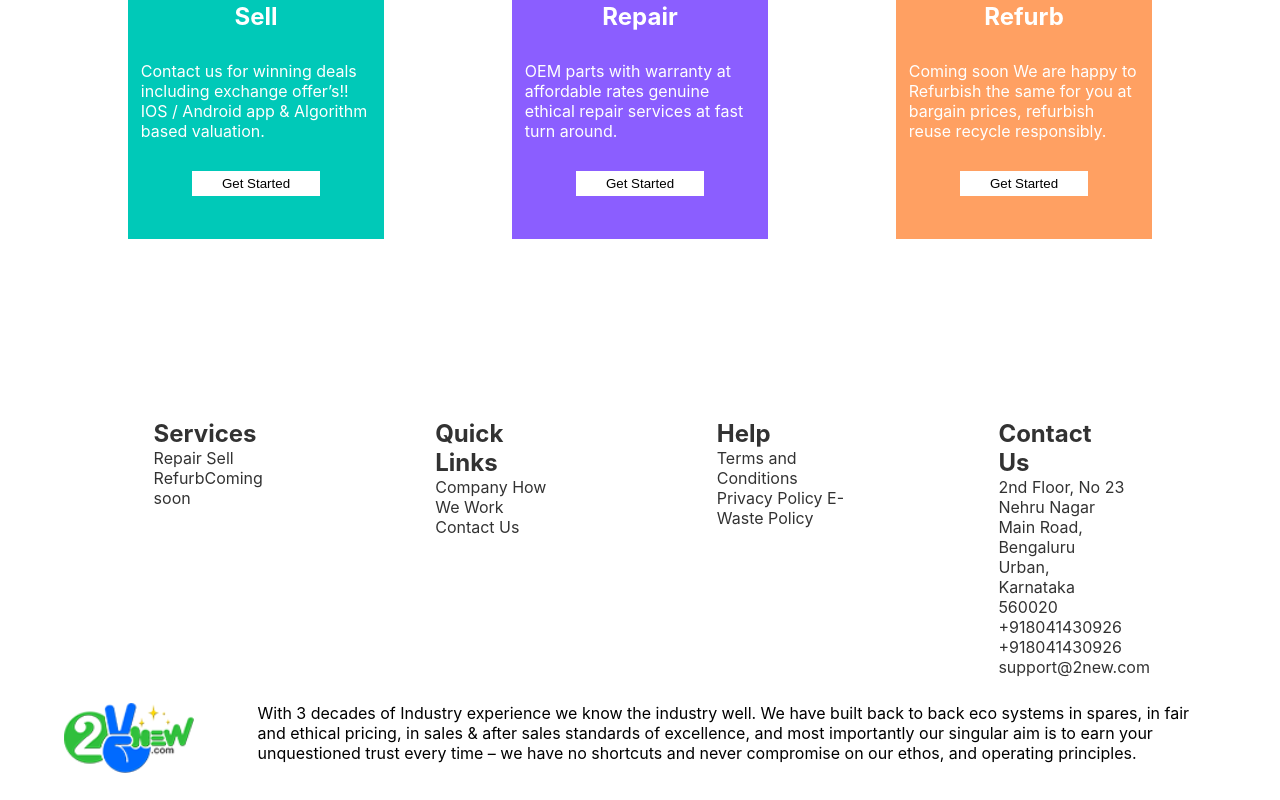
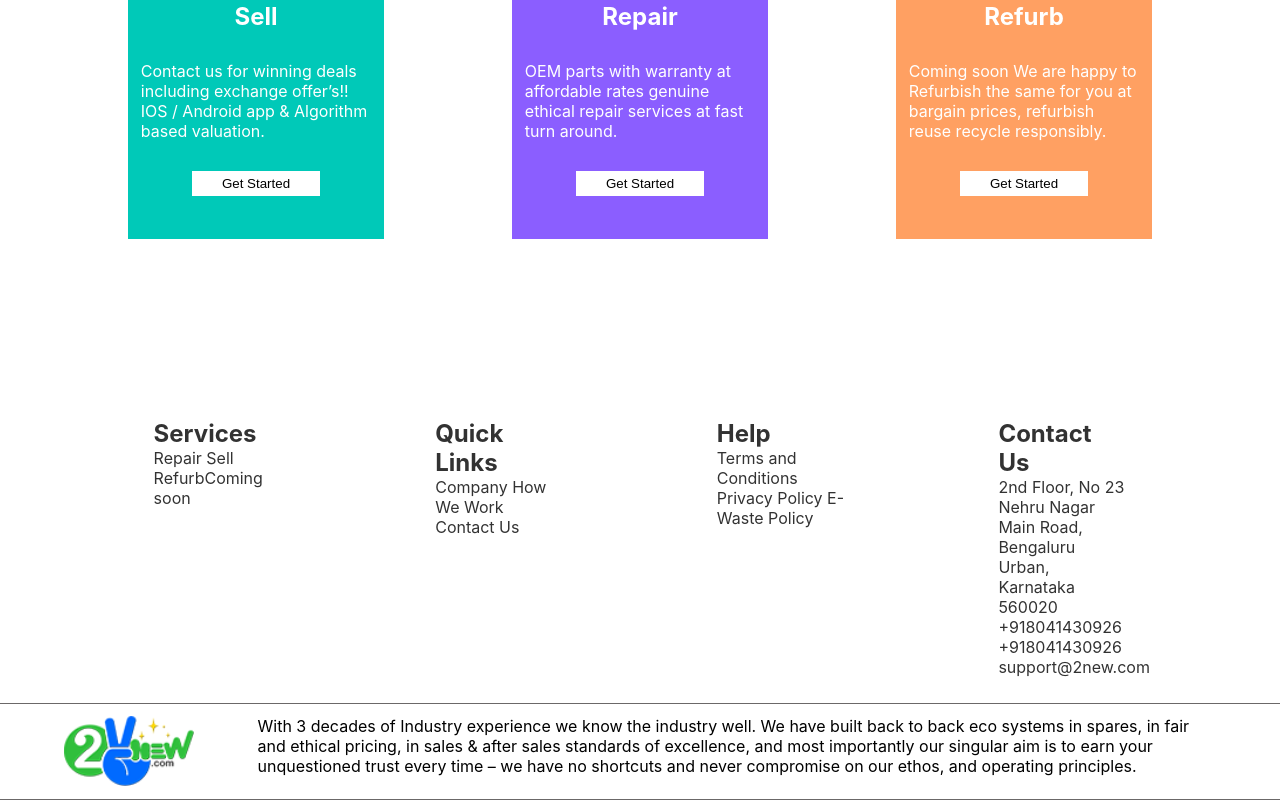
Before and after one commit to rajeshmn47/portfolio, a React (Create React App) app: page /goto in a window 1280 px wide. Shown: the part 1964-2764 px from the top of the page. Before the commit the page ends 2737 px from the top, so only its background shows below. Built offline with nearby package versions, Linux system fonts and the light colour scheme.

Commit message:
second commit

```diff
--- a/src/componnents/goto.css
+++ b/src/componnents/goto.css
@@ -185,11 +185,13 @@ footer{
 }
 .lastdiv{
     display: flex;
-    padding:0vmax 5vmax;
+    padding:1vmax 5vmax;
     justify-content: space-evenly;
     box-sizing: border-box;
     margin-top: 2vmax;
-    border-top: 1x solid black;
+
+    border-top: 1px solid rgb(107, 104, 104);
+    border-bottom: 1px solid rgb(107, 104, 104);
 }
 @media screen and (max-width:900px) {
     .gonavbar{
```
